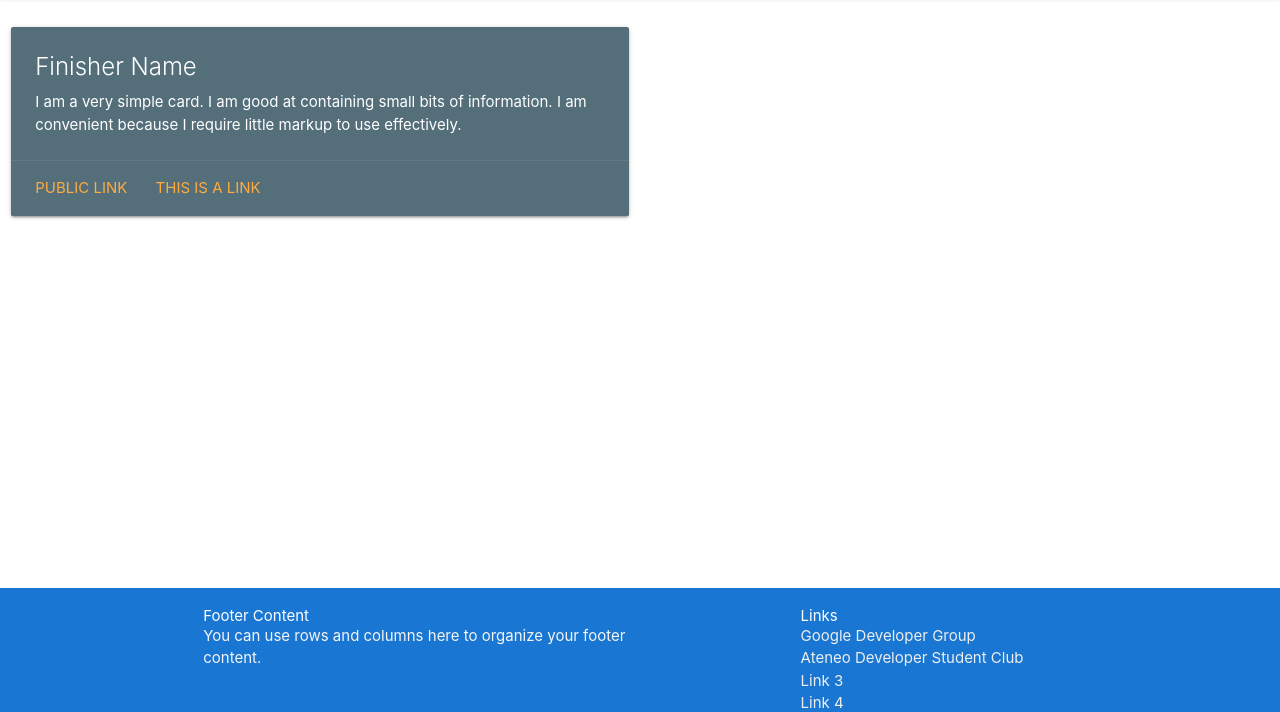
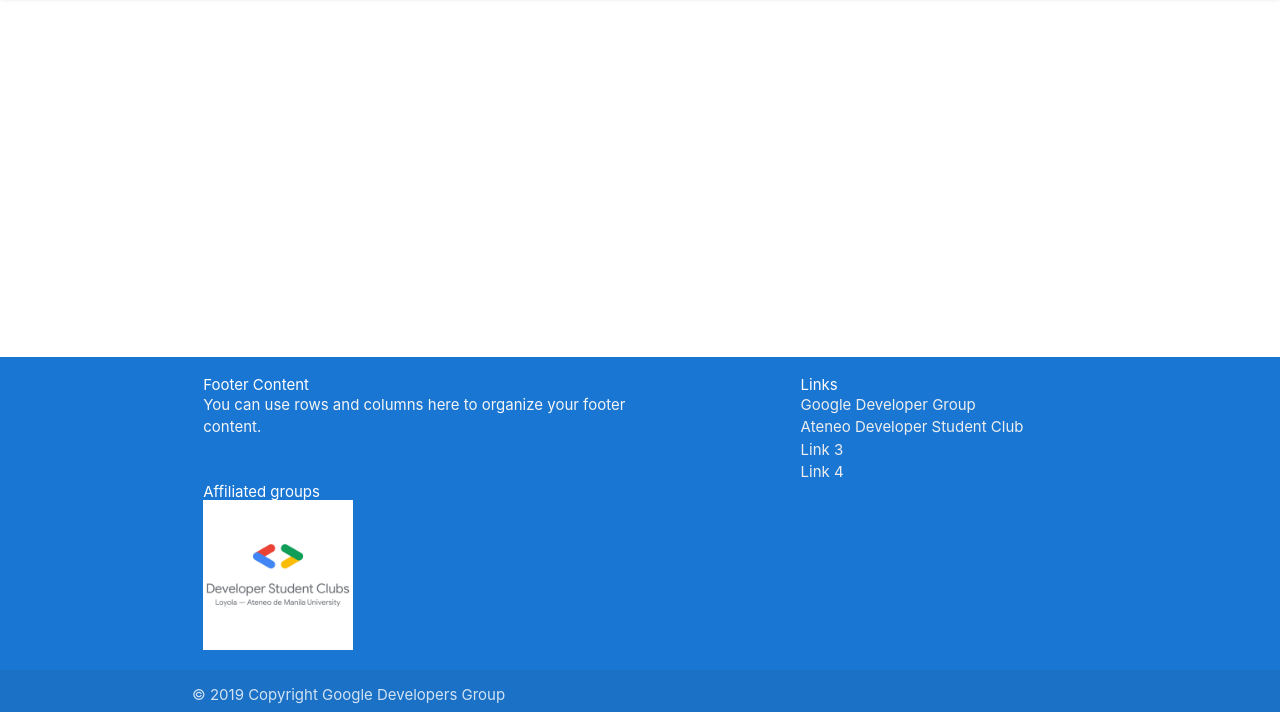
Before and after one commit to gdg-cloud-manila/qwiklabs-finishers-ph, a plain HTML site: page public/finisherslist.html in a window 1280 px wide. Shown: the part 67-779 px from the top of the page. Drawn offline with nearby package versions, Linux system fonts and the light colour scheme; some packages are replaced by stand-ins of ours.

Commit message:
Update finisherslist.html

```diff
--- a/public/finisherslist.html
+++ b/public/finisherslist.html
@@ -29,21 +29,6 @@
         </nav>
     </div>
     <br>
-    <div class="row">
-        <div class="col s12 m6">
-          <div class="card blue-grey darken-1">
-            <div class="card-content white-text">
-              <span class="card-title">Finisher Name</span>
-              <p>I am a very simple card. I am good at containing small bits of information.
-              I am convenient because I require little markup to use effectively.</p>
-            </div>
-            <div class="card-action">
-              <a href="#">Public Link</a>
-              <a href="#">This is a link</a>
-            </div>
-          </div>
-        </div>
-      </div>
     <br>
     <br>
     <br>
```
